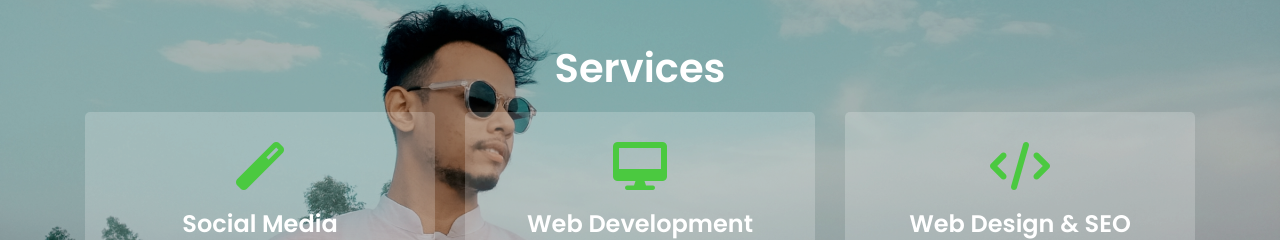
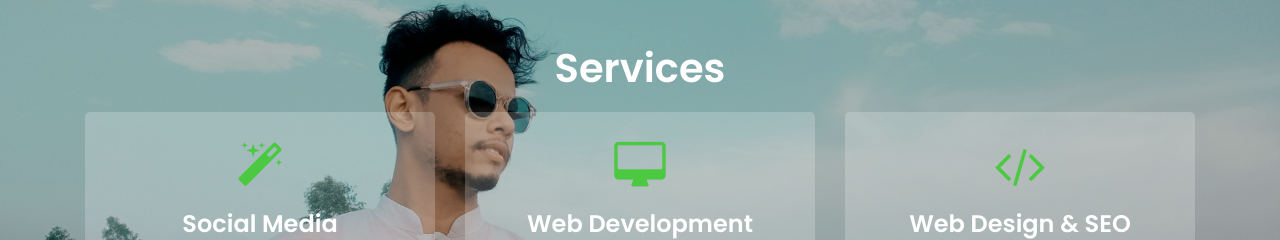
Before and after one commit to fattahalhasan/Fattahalhasan.github.io, a plain HTML site: page index.html in a window 1280 px wide. Shown: the part 1603-1843 px from the top of the page. Drawn offline with nearby package versions, Linux system fonts and the light colour scheme.

Commit message:
Update index.html

```diff
--- a/index.html
+++ b/index.html
@@ -3,9 +3,8 @@
 <head>
     <meta charset="UTF-8">
     <meta name="viewport" content="width=device-width, initial-scale=1.0">
+<link rel="stylesheet" href="https://stackpath.bootstrapcdn.com/font-awesome/4.7.0/css/font-awesome.min.css">
 
-   <link rel="stylesheet" href="https://cdnjs.cloudflare.com/ajax/libs/font-awesome/6.0.0/css/brands.min.css">
-    <link rel="stylesheet" href="https://cdnjs.cloudflare.com/ajax/libs/font-awesome/6.0.0/css/all.min.css">
     <link rel="stylesheet" href="https://cdn.jsdelivr.net/npm/bootstrap@4.5.3/dist/css/bootstrap.min.css" integrity="sha384-TX8t27EcRE3e/ihU7zmQxVncDAy5uIKz4rEkgIXeMed4M0jlfIDPvg6uqKI2xXr2" crossorigin="anonymous">
 
     <link rel="stylesheet" href="css/style.css">
```
